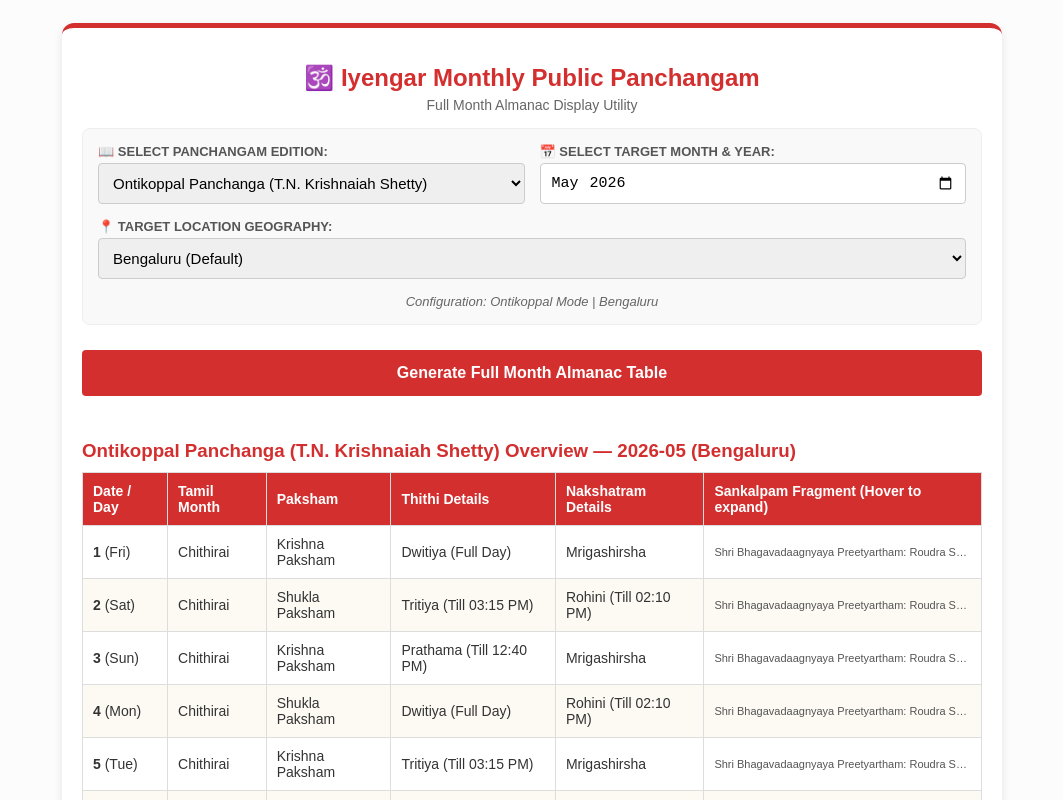
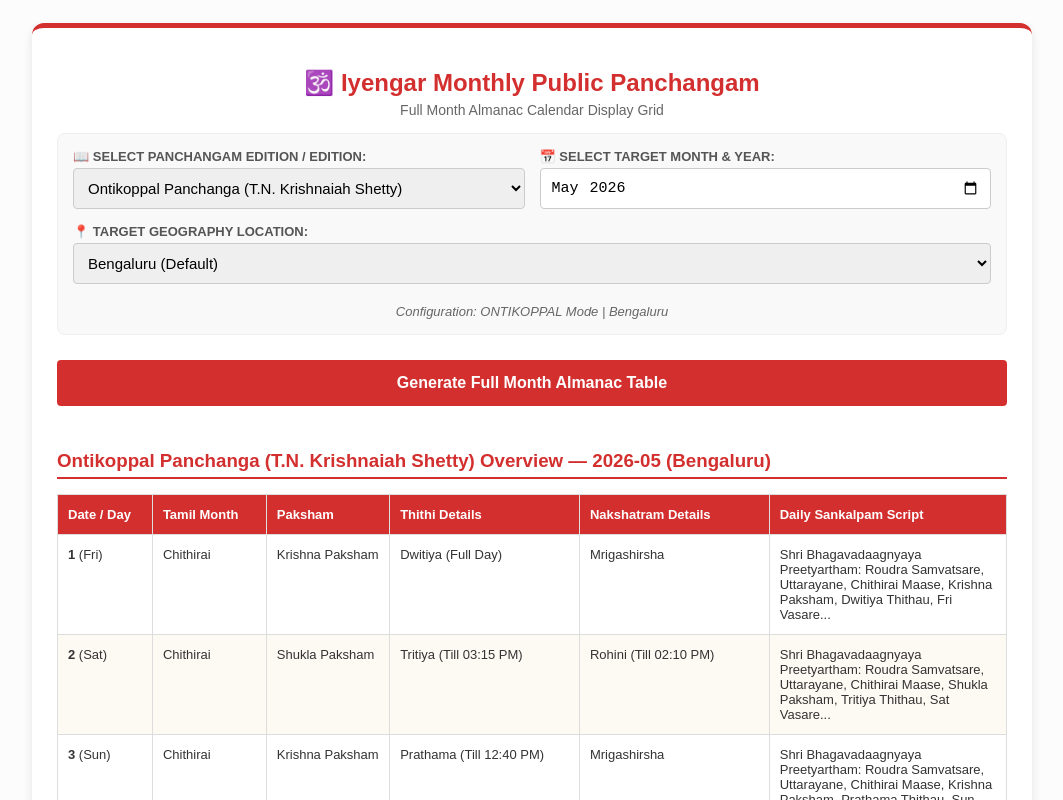
Before and after one commit to kishormn/panchangam, a plain HTML site: page index.html in a window 1280 px wide. Both pictures are taken after a click on the button "Generate Full Month Almanac Table". Shown: the top 800 px of the page, without its empty margins (108-1171 px from the left). Drawn offline with Linux system fonts and the light colour scheme.

Commit message:
Update index.html

```diff
--- a/index.html
+++ b/index.html
@@ -6,50 +6,46 @@
     <title>Iyengar Monthly Public Panchangam</title>
     <style>
         body { font-family: Arial, sans-serif; background-color: #fcfcfc; padding: 15px; text-align: center; color: #333; }
-        .container { max-width: 900px; margin: 0 auto; background: white; padding: 20px; border-radius: 12px; box-shadow: 0 4px 10px rgba(0,0,0,0.1); border-top: 5px solid #d32f2f; }
+        .container { max-width: 950px; margin: 0 auto; background: white; padding: 25px; border-radius: 12px; box-shadow: 0 4px 10px rgba(0,0,0,0.1); border-top: 5px solid #d32f2f; }
         h1 { color: #d32f2f; font-size: 24px; margin-bottom: 5px; }
         .picker-section { background: #f9f9f9; padding: 15px; border-radius: 8px; margin: 15px 0; border: 1px solid #eee; text-align: left; display: grid; grid-template-columns: 1fr 1fr; gap: 15px; }
         @media(max-width: 600px) { .picker-section { grid-template-columns: 1fr; } }
         label { font-weight: bold; font-size: 13px; color: #555; display: block; margin-bottom: 4px; }
         .select-style, input[type="month"] { width: 100%; padding: 10px; font-size: 15px; border-radius: 4px; border: 1px solid #ccc; box-sizing: border-box; }
         .btn-calc { background: #d32f2f; color: white; border: none; padding: 14px 20px; border-radius: 4px; font-weight: bold; cursor: pointer; width: 100%; font-size: 16px; margin-top: 10px; }
-        .status-msg { font-size: 13px; color: #666; font-style: italic; text-align: center; grid-column: 1 / -1; }
+        .status-msg { font-size: 13px; color: #666; font-style: italic; text-align: center; grid-column: 1 / -1; margin-top: 5px; }
         .table-responsive { width: 100%; overflow-x: auto; margin-top: 25px; display: none; }
-        table { width: 100%; border-collapse: collapse; text-align: left; font-size: 14px; }
-        th, td { padding: 10px; border: 1px solid #ddd; }
-        th { background-color: #d32f2f; color: white; }
+        table { width: 100%; border-collapse: collapse; text-align: left; font-size: 13px; }
+        th, td { padding: 12px 10px; border: 1px solid #ddd; vertical-align: top; }
+        th { background-color: #d32f2f; color: white; font-weight: bold; }
         tr:nth-child(even) { background-color: #fdfaf4; }
-        .sankalpam-cell { font-size: 11px; color: #555; max-width: 200px; white-space: nowrap; overflow: hidden; text-overflow: ellipsis; cursor: pointer; }
-        .sankalpam-cell:hover { white-space: normal; background: #fff3cd; }
+        .sankalpam-text { font-size: 11px; color: #666; background: #fffde7; padding: 6px; border-radius: 4px; border: 1px dashed #e0d090; max-height: 80px; overflow-y: auto; line-height: 1.4; }
     </style>
 </head>
 <body>
 
 <div class="container">
     <h1>🕉️ Iyengar Monthly Public Panchangam</h1>
-    <p style="color:#666; font-size: 14px; margin-top: 0;">Full Month Almanac Display Utility</p>
+    <p style="color:#666; font-size: 14px; margin-top: 0;">Full Month Almanac Calendar Display Grid</p>
 
     <div class="picker-section">
         <div>
-            <!-- 1. ALMANAC AUTHORITY PICKER -->
-            <label for="editionSelect">📖 SELECT PANCHANGAM EDITION:</label>
+            <label for="editionSelect">📖 SELECT PANCHANGAM EDITION / EDITION:</label>
             <select id="editionSelect" class="select-style" onchange="handleEditionChange()">
                 <option value="ontikoppal">Ontikoppal Panchanga (T.N. Krishnaiah Shetty)</option>
                 <option value="srirangam">Srirangam Vakya Panchangam</option>
                 <option value="ahobila">Ahobila Mutt Panchangam Edition</option>
-                <option value="drigganitha">Pure Drigganitha Engine</option>
+                <option value="drigganitha">Pure Drigganitha Modern Engine</option>
             </select>
         </div>
 
         <div>
-            <!-- 2. MONTH SELECTOR -->
             <label for="monthPicker">📅 SELECT TARGET MONTH & YEAR:</label>
             <input type="month" id="monthPicker" value="2026-05">
         </div>
 
         <div style="grid-column: 1 / -1;">
-            <!-- 3. PHYSICAL LOCATION PICKER -->
-            <label for="citySelect">📍 TARGET LOCATION GEOGRAPHY:</label>
+            <label for="citySelect">📍 TARGET GEOGRAPHY LOCATION:</label>
             <select id="citySelect" class="select-style" onchange="handleCityChange()">
                 <option value="12.9716,77.5946">Bengaluru (Default)</option>
                 <option value="13.0827,80.2707">Chennai (Madras)</option>
@@ -59,27 +55,26 @@
             </select>
         </div>
 
-        <div id="statusMessage" class="status-msg">Configuration: Ontikoppal Mode | Bengaluru</div>
+        <div id="statusMessage" class="status-msg">Configuration: ONTIKOPPAL Mode | Bengaluru</div>
     </div>
 
     <button class="btn-calc" onclick="generateMonthlyPanchangam()">Generate Full Month Almanac Table</button>
 
-    <!-- MONTHLY ALMANAC TABLE OUTPUT CONTAINER -->
     <div id="tableContainer" class="table-responsive">
-        <h3 id="tableHeader" style="color: #d32f2f; text-align: left; margin-bottom: 10px;"></h3>
+        <h3 id="tableHeader" style="color: #d32f2f; text-align: left; margin-bottom: 15px; border-bottom: 2px solid #d32f2f; padding-bottom: 5px;"></h3>
         <table>
             <thead>
                 <tr>
-                    <th>Date / Day</th>
-                    <th>Tamil Month</th>
-                    <th>Paksham</th>
-                    <th>Thithi Details</th>
-                    <th>Nakshatram Details</th>
-                    <th>Sankalpam Fragment (Hover to expand)</th>
+                    <th style="width: 10%;">Date / Day</th>
+                    <th style="width: 12%;">Tamil Month</th>
+                    <th style="width: 13%;">Paksham</th>
+                    <th style="width: 20%;">Thithi Details</th>
+                    <th style="width: 20%;">Nakshatram Details</th>
+                    <th style="width: 25%;">Daily Sankalpam Script</th>
                 </tr>
             </thead>
             <tbody id="calendarBody">
-                <!-- Javascript will inject table rows dynamically here -->
+                <!-- Data cells get dynamically loaded here -->
             </tbody>
         </table>
     </div>
```
